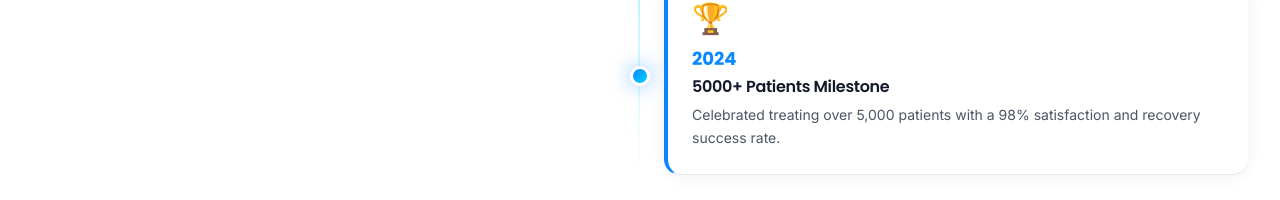
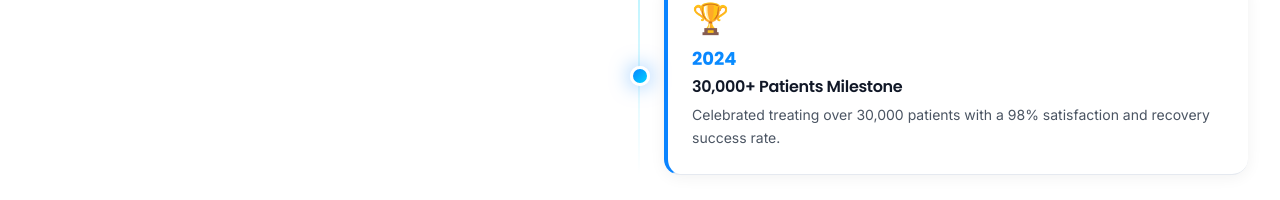
Before and after one commit to yameenrafiqi/sopore-clinic, a Next.js app in the folder frontend/: page / in a window 1280 px wide. Shown: the part 4297-4497 px from the top of the page. Built offline with nearby package versions, Linux system fonts and the light colour scheme; no server answers.

Commit message:
Fix About timeline consistency
- Start timeline at 2001 to match 25+ years claim (was 2014)
- Update patients milestone to 30,000+ to match Hero/Statistics

```diff
--- a/frontend/components/About.tsx
+++ b/frontend/components/About.tsx
@@ -6,39 +6,39 @@ import { CheckCircle, Award, GraduationCap, Stethoscope, MapPin, Phone } from 'l
 
 const timeline = [
   {
-    year: '2014',
+    year: '2001',
     title: 'Clinic Established',
     desc: 'Dr. Majid founded the clinic in Sopore, J&K with a mission to bring world-class physiotherapy to the region.',
     icon: '🏥',
   },
   {
-    year: '2016',
+    year: '2006',
     title: 'Electrotherapy Unit',
     desc: 'Introduced advanced electrotherapy equipment, including TENS, IFT, and ultrasound therapy.',
     icon: '⚡',
   },
   {
-    year: '2018',
+    year: '2011',
     title: 'Sports Rehab Division',
     desc: 'Launched dedicated Sports Injury Rehabilitation program catering to athletes across J&K.',
     icon: '🏃',
   },
   {
-    year: '2020',
+    year: '2016',
     title: 'Shockwave Therapy',
     desc: 'Became one of the first clinics in the region to offer Extracorporeal Shockwave Therapy (ESWT).',
     icon: '💫',
   },
   {
-    year: '2022',
+    year: '2020',
     title: 'CPM Therapy',
     desc: 'Added Continuous Passive Motion (CPM) machines for post-surgery joint rehabilitation.',
     icon: '🦾',
   },
   {
     year: '2024',
-    title: '5000+ Patients Milestone',
-    desc: 'Celebrated treating over 5,000 patients with a 98% satisfaction and recovery success rate.',
+    title: '30,000+ Patients Milestone',
+    desc: 'Celebrated treating over 30,000 patients with a 98% satisfaction and recovery success rate.',
     icon: '🏆',
   },
 ];
```
